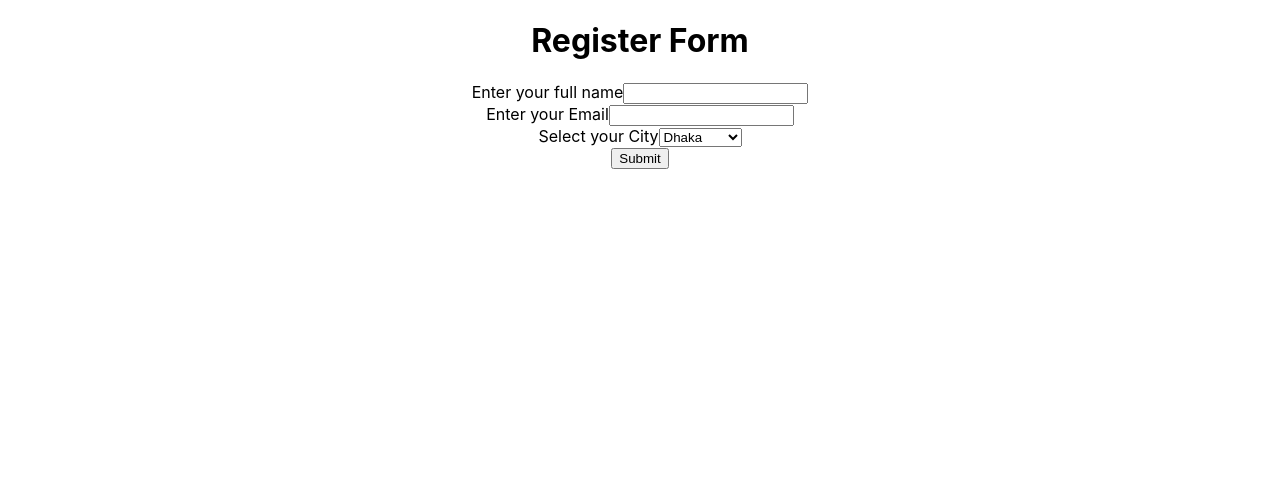
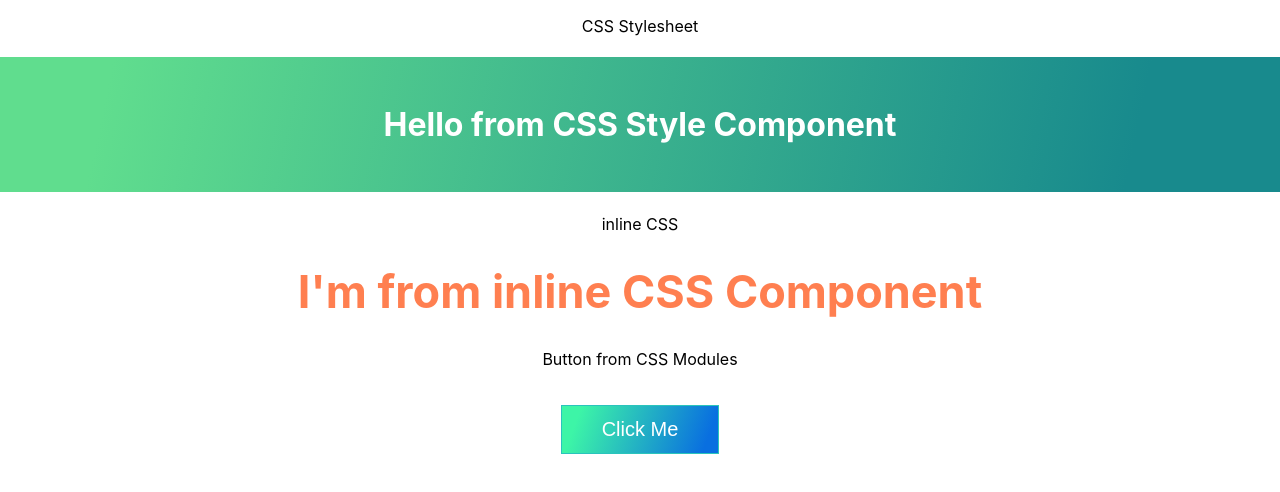
Before and after one commit to Nazmul1582/practice-react, a React (Create React App) app: page / in a window 1280 px wide. Shown: the top 492 px of the page. Built offline with nearby package versions, Linux system fonts and the light colour scheme; the HTML template or start-up script is replaced by a standard one.

Commit message:
CSS Stylesheet, inline css and css modules are uploaded

```diff
--- a/src/App.js
+++ b/src/App.js
@@ -2,8 +2,6 @@ import './App.css';
 import Button from './component/class6/CssComponent/CssModules/Button';
 import CssStyleComp from './component/class6/CssComponent/CssStyleComp';
 import InlineCssComp from './component/class6/CssComponent/InlineCssComp';
-import ControlledFrom from './component/class7/Form/ControlledFrom';
-// import UpdatingComp from './component/class8/UpdatingComp';
 // import StudentComp from "./component/StudentComp";
 // import MyClassComp from './component/MyClassComp';
 // import ParentComp from './component/class4/ParentComp';
@@ -35,10 +33,9 @@ function App() {
       {/* <Task /> */}
       {/* <UpdatingComp /> */}
 
-      {/* <CssStyleComp />
+      <CssStyleComp />
       <InlineCssComp />
-      <Button /> */}
-      <ControlledFrom />
+      <Button />
 
     </div>
   );
--- a/src/component/class7/Form/ControlledFrom.js
+++ /dev/null
@@ -1,58 +0,0 @@
-import React, {Component} from 'react';
-class ControlledFrom extends Component{
-    constructor(props){
-        super(props);
-        this.state = {
-            name : "",
-            email: "",
-            city: '',
-        }
-    }
-    inputHandler = (event) => {
-        this.setState({
-            [event.target.name]: event.target.value
-        })
-    }
-
-    submitHandler = (event) => {
-        event.preventDefault();
-        console.log(this.state);
-    }
-
-    render(){
-        return(
-            <div>
-                <h1>Register Form</h1>
-                <form>
-                    <div>
-                        <label>Enter your full name</label>
-                        <input type ="text" name="name"
-                        value={this.state.name}
-                        onChange={this.inputHandler}/>
-                    </div>
-                    <div>
-                        <label>Enter your Email</label>
-                        <input type ="email" name="email"
-                        value={this.state.email}
-                        onChange={this.inputHandler}/>
-                    </div>
-                    <div>
-                        <label>Select your City</label>
-                        <select name="city"
-                        value={this.state.city}
-                        onChange={this.inputHandler}>
-                            <option value = "dhaka">Dhaka</option>
-                            <option value = "cumilla">Cumilla</option>
-                            <option value = "munsigonj">Munsigonj</option>
-                        </select>
-                    </div>
-                    <div>
-                        <button onClick={this.submitHandler}>Submit</button>
-                    </div>
-                </form>
-            </div>
-        )
-    }
-}
-
-export default ControlledFrom;
--- a/src/component/class7/Form/index.js
+++ /dev/null
@@ -1,4 +0,0 @@
-// We can make forms in 2 ways
-
-// 1. controlled way or React way
-// 2. uncontrolled way
```
Also changed, not shown: src/component/class8/UpdatingComp.js (deleted, +0 -41 lines), src/component/class8/index.js (deleted, +0 -25 lines).
